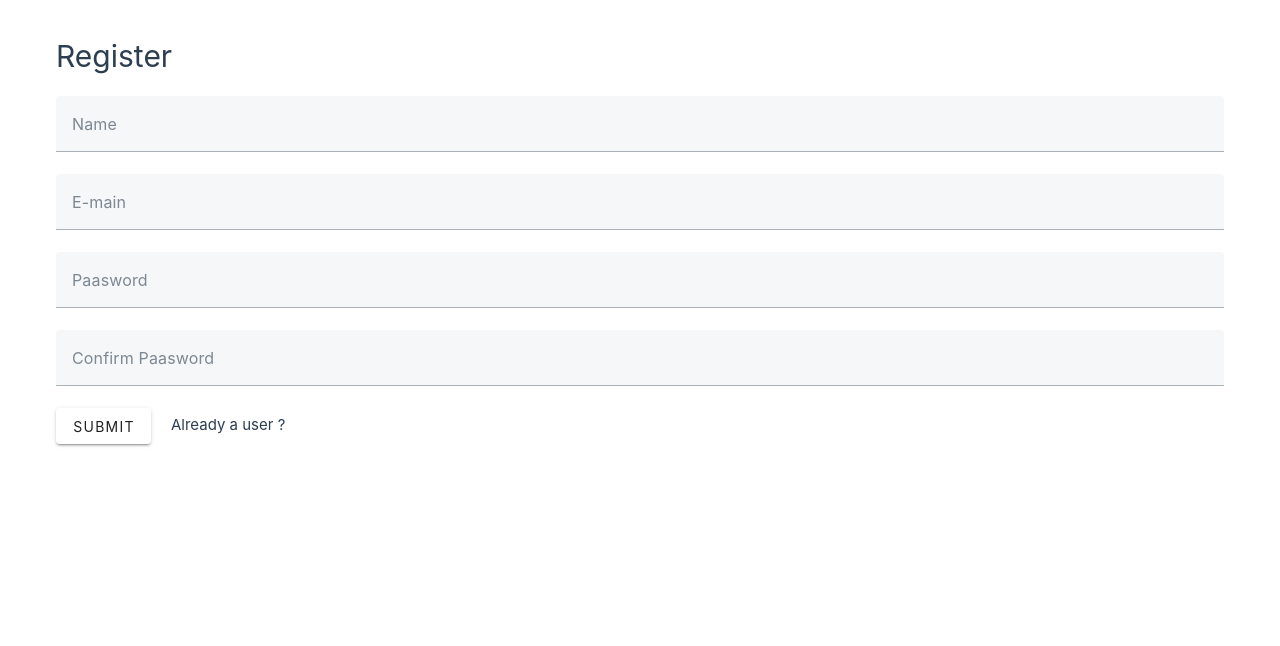
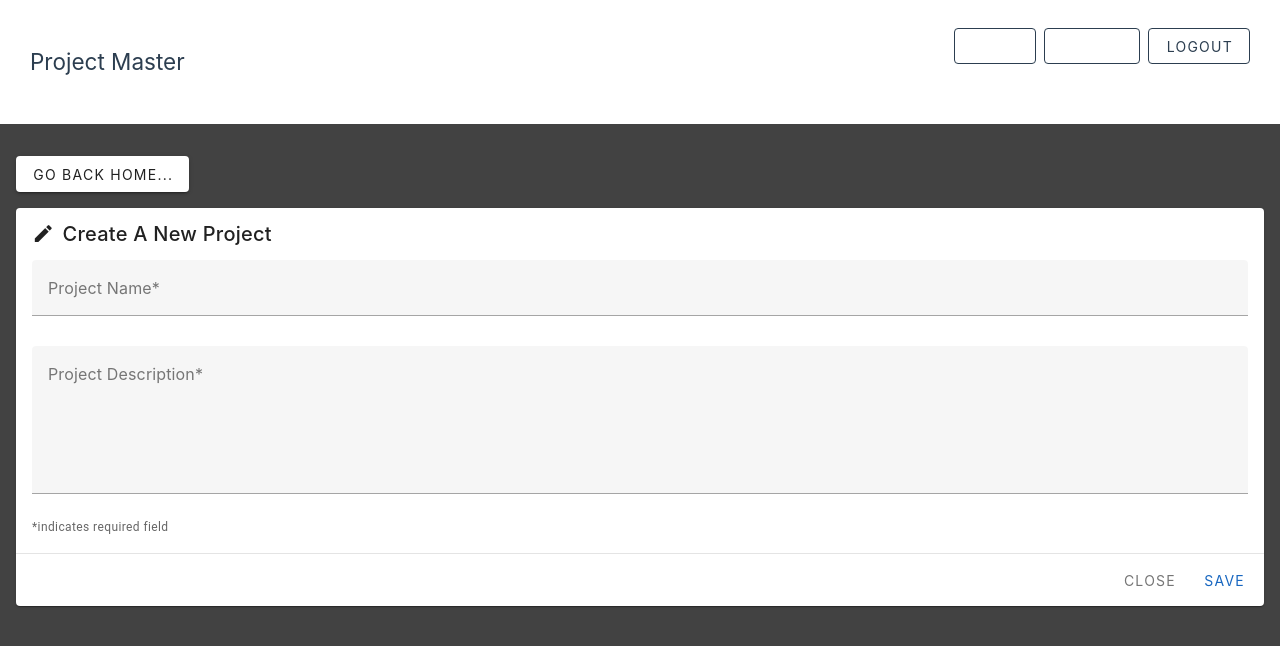
Before and after one commit to rohitatzignuts/vue_projects_crud, a Vue app: page /create in a window 1280 px wide. Before the commit this address led to /register. Shown: the top 646 px of the page. Built offline with nearby package versions, Linux system fonts and the light colour scheme; sample sign-in values are in the browser's storage.

Commit message:
auth changed

```diff
--- a/src/components/Navbar.vue
+++ b/src/components/Navbar.vue
@@ -2,13 +2,22 @@
 <script setup lang="ts">
 import Swal from 'sweetalert2';
 import axios from 'axios';
-import { useLogin } from '@/composables/useLogin';
 import router from '@/router';
-const {token} = useLogin()
+const token = localStorage.getItem('token')
 const handleLogout = () => {
+    Swal.fire({
+            title: 'Are you sure?',
+            icon: 'warning',
+            showCancelButton: true,
+            confirmButtonColor: '#3085d6',
+            cancelButtonColor: '#d33',
+            confirmButtonText: 'Yes !'
+        }).then((result) => {
+        if (result.isConfirmed) {
+
             axios.post('api/logout', null, {
                 headers: {
-            Authorization: `Bearer ${token.value}`,
+                    Authorization: `Bearer ${token}`,
                 }
             })
             .then((response: any) => {
@@ -19,8 +28,8 @@ const handleLogout = () => {
                     timer: 1500
                 });
                 router.push('/login');
+                localStorage.removeItem('token')
                 return response;
-
             })
             .catch((error: any) => {
                 Swal.fire({
@@ -31,8 +40,9 @@ const handleLogout = () => {
                 });
                 return error;
             });
-};
-
+        }
+})
+}
 </script>
 
 <template>
--- a/src/components/RegisterUser.vue
+++ b/src/components/RegisterUser.vue
@@ -18,30 +18,34 @@ const registerData = ref<User>({
 });
 
 const handleRegister = () => {
-    axios.post('api/register',registerData.value)
+    axios.post('api/register', registerData.value)
         .then((response: any) => {
+            if (response.data && response.data.token) {
+                localStorage.setItem('token', response.data.token);
+            }
             Swal.fire({
                 icon: 'success',
                 title: 'User created successfully!',
                 showConfirmButton: false,
                 timer: 1500
-            })
-            registerData.value.name = ''
-            registerData.value.email = ''
-            registerData.value.password = ''
-            registerData.value.password_confirmation = ''
-            return response
+            });
+            registerData.value.name = '';
+            registerData.value.email = '';
+            registerData.value.password = '';
+            registerData.value.password_confirmation = '';
+            return response;
         })
         .catch((error: any) => {
-        Swal.fire({
-            icon: 'error',
-            title: 'An Error Occured!',
-            showConfirmButton: false,
-            timer: 1500
-        })
-        return error
+            Swal.fire({
+                icon: 'error',
+                title: 'An Error Occurred!',
+                showConfirmButton: false,
+                timer: 1500
+            });
+            return error;
         });
 }
+
 </script>
 
 <template>
@@ -70,7 +74,7 @@ const handleRegister = () => {
     <v-text-field
     v-model="registerData.password_confirmation"
     label="Confirm Paasword"
-    type="pasword"
+    type="password"
     ></v-text-field>
 
     <v-btn
--- a/src/composables/useLogin.ts
+++ b/src/composables/useLogin.ts
@@ -2,6 +2,7 @@ import axios from 'axios';
 import { ref } from 'vue';
 import Swal from 'sweetalert2';
 import router from '@/router';
+
 export function useLogin(){
     interface UserLogin {
         email: string;
@@ -18,7 +19,7 @@ export function useLogin(){
         axios.post('api/login', registerData.value)
             .then((response: any) => {
                 if (response.data && response.data.token) {
-                    token.value = response.data.token;
+                    localStorage.setItem('token',response.data.token)
                     Swal.fire({
                         icon: 'success',
                         title: 'Logged in successfully!',
--- a/src/router/index.ts
+++ b/src/router/index.ts
@@ -6,7 +6,6 @@ import NotFoundVue from '@/components/NotFound.vue'
 import DefaultVue from '@/layouts/Default.vue'
 import RegisterUserVue from '@/components/RegisterUser.vue'
 import LoginUserVue from '@/components/LoginUser.vue'
-import { useLogin } from '../composables/useLogin.ts'
 
 const routes = [
   {
@@ -51,12 +50,12 @@ const router = createRouter({
 })
 
 router.beforeEach((to, from, next) => {
-    const { token } = useLogin();
-    if (to.meta.requiresAuth && !token.value) {
-        next('/register');
-    } else {
-        next();
-    }
+  const token = localStorage.getItem('token');
+  if (to.meta.requiresAuth && !token) {
+      next('/login');
+  } else {
+      next();
+  }
 });
 
 export default router
```
Also changed, not shown: src/composables/useLogout.ts (added, +33 -0 lines). Lines whose indentation alone changed are shown as unchanged.
